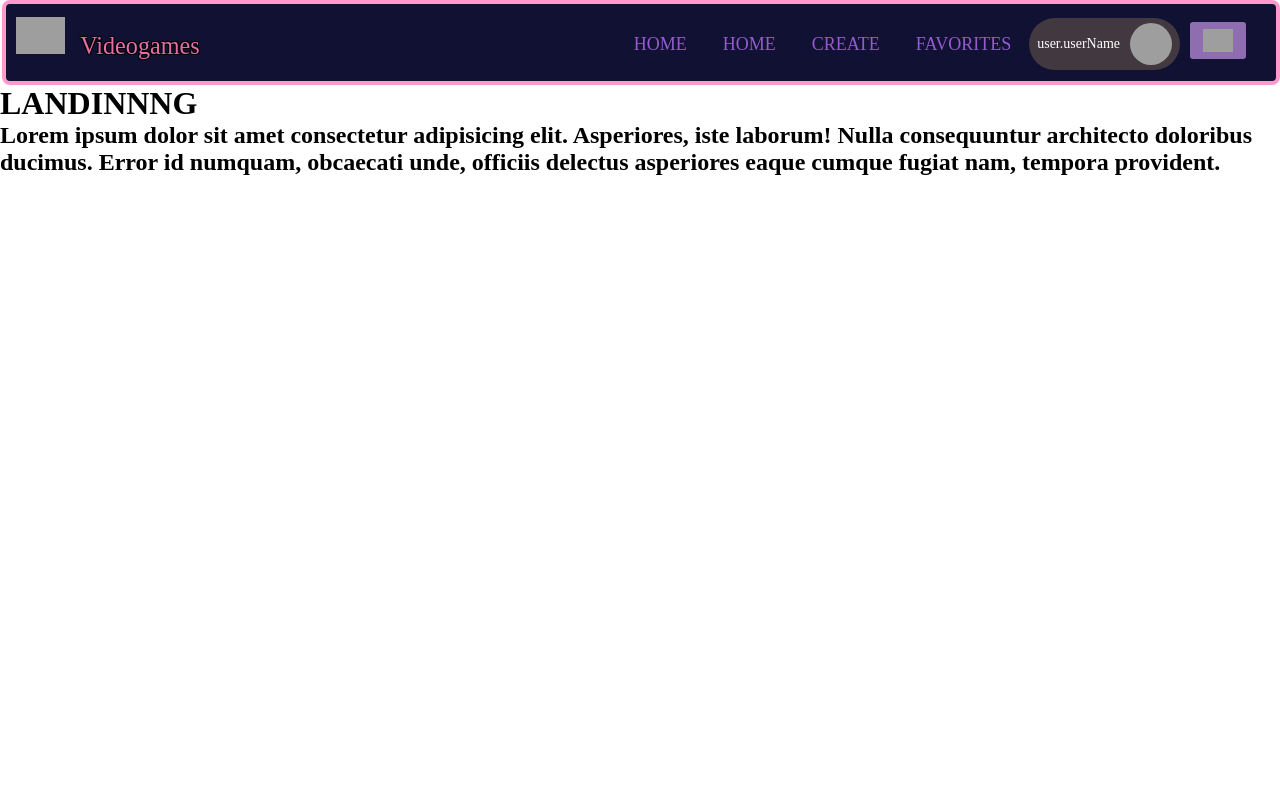
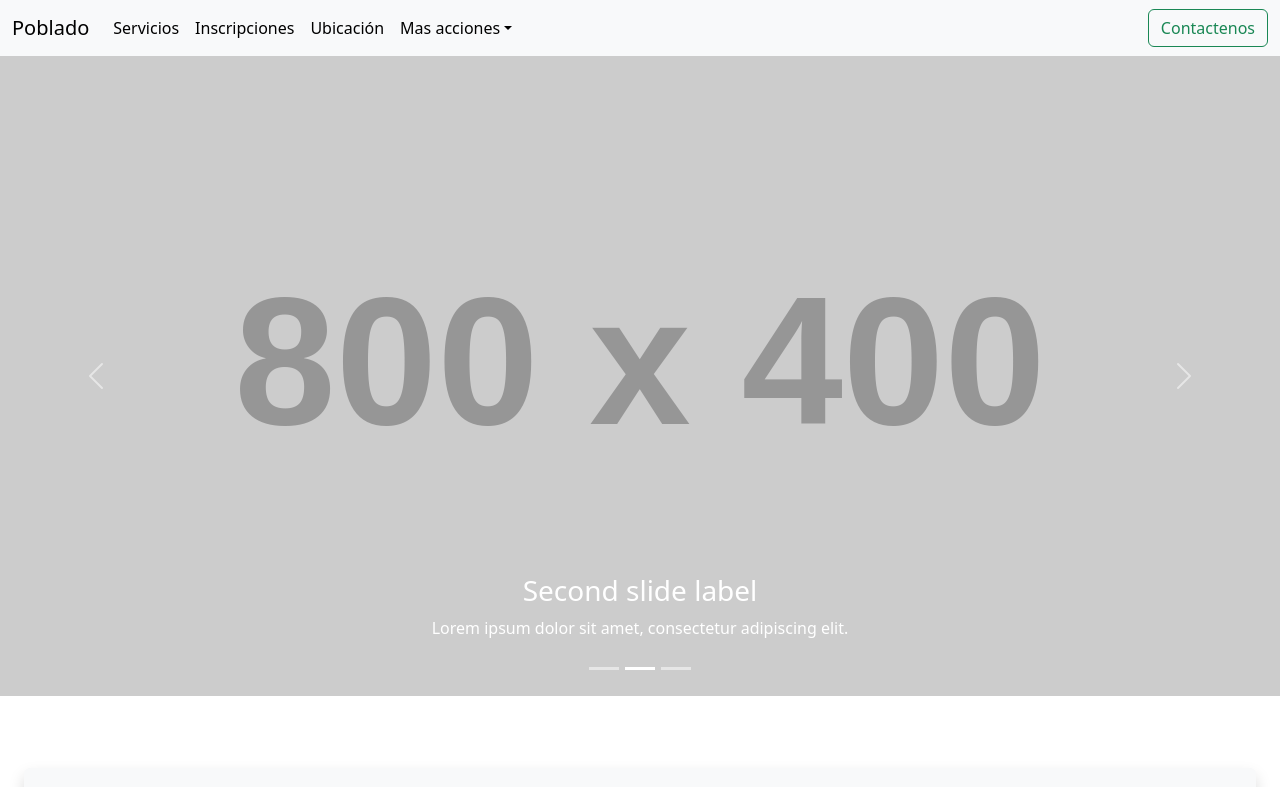
Before and after one commit to CesarABaron/Driving-School, a React (Vite) app in the folder client/: page / in a window 1280 px wide. Shown: the top 787 px of the page. Built offline with nearby package versions, Linux system fonts and the light colour scheme; grey boxes are pictures that could not be loaded.

Commit message:
NavBar responsive + Home

```diff
--- a/client/src/App.jsx
+++ b/client/src/App.jsx
@@ -1,4 +1,6 @@
 import './App.css'
+import "bootstrap/dist/css/bootstrap.min.css"
+import "bootstrap/dist/js/bootstrap.min.js"
 import {Route, Routes} from "react-router-dom"
 import Landing from './views/Landing'
 import NavBar from './components/NavBar/NavBar'
@@ -6,14 +8,12 @@ import { useLocation } from 'react-router-dom'
 import Home from './views/Home'
 function App() {
 
-  const location = useLocation()
 
   return (
     <div>
       <NavBar/>
       <Routes>
-        <Route path="/" element={<Landing/>}/>
-        <Route path="/home" element={<Home/>}/>
+        <Route path="/" element={<Home/>}/>
       </Routes>
     </div>
   )
--- /dev/null
+++ b/client/src/components/Carousel/Carousel.jsx
@@ -0,0 +1,46 @@
+import React from 'react';
+import { Carousel } from 'react-bootstrap';
+
+function MyCarousel() {
+ return (
+    <Carousel class="scale-0.1">
+      <Carousel.Item>
+        <img
+          className="d-block w-100"
+          src="https://via.placeholder.com/800x400.png?text=First+Slide"
+          alt="First slide"
+        />
+        <Carousel.Caption>
+          <h3>First slide label</h3>
+          <p>Nulla vitae elit libero, a pharetra augue mollis interdum.</p>
+        </Carousel.Caption>
+      </Carousel.Item>
+      <Carousel.Item>
+        <img
+          className="d-block w-100"
+          src="https://via.placeholder.com/800x400.png?text=Second+Slide"
+          alt="Second slide"
+        />
+
+        <Carousel.Caption>
+          <h3>Second slide label</h3>
+          <p>Lorem ipsum dolor sit amet, consectetur adipiscing elit.</p>
+        </Carousel.Caption>
+      </Carousel.Item>
+      <Carousel.Item>
+        <img
+          className="d-block w-100"
+          src="https://via.placeholder.com/800x400.png?text=Third+Slide"
+          alt="Third slide"
+        />
+
+        <Carousel.Caption>
+          <h3>Third slide label</h3>
+          <p>Praesent commodo cursus magna, vel scelerisque nisl consectetur.</p>
+        </Carousel.Caption>
+      </Carousel.Item>
+    </Carousel>
+ );
+}
+
+export default MyCarousel;
--- /dev/null
+++ b/client/src/components/Location/Location.jsx
@@ -0,0 +1,14 @@
+import React from 'react'
+
+const Location = () => {
+  return (
+    <div class="" id="location">
+      <h3 className="shadow p-3 mb-5 bg-body-tertiary rounded d-flex justify-content-center m-4">Donde estamos</h3>
+      <div class="d-flex justify-content-center" >
+        <img className="w-500" src="https://cdn.discordapp.com/attachments/1179205116247691405/1181027017953648720/images.png?ex=657f901f&is=656d1b1f&hm=d6e901aae1bbbf54a2d606c2b4680cfacc9ec9c246ce800ab96481dff1ccaa10&" alt="testmap" />
+      </div>
+    </div>
+  )
+}
+
+export default Location
--- a/client/src/components/NavBar/NavBar.jsx
+++ b/client/src/components/NavBar/NavBar.jsx
@@ -1,37 +1,144 @@
-import React, { useState } from 'react'
-import style from "./NavBar.module.css"
-import {Link} from "react-router-dom"
+import React, { useState } from 'react';
+import style from './NavBar.module.css';
+import { Link as RouterLink } from 'react-router-dom';
+import { Link as ScrollLink } from 'react-scroll';
+import "bootstrap/dist/css/bootstrap.min.css"
+import "bootstrap/dist/js/bootstrap.min.js"
+
 const NavBar = () => {
+  const [openMenu, setOpenMenu] = useState(false);
 
-    const [openMenu, setOpenMenu] = useState(false)
+  const toggleMenu = () =>{
+    setOpenMenu(!openMenu)
+  }
+
   return (
-    <nav className={style.containerNav}>
-        <label for="check">
-        <img onClick={()=>setOpenMenu(!openMenu)} src="https://cdn.discordapp.com/attachments/781222020770693152/1163340795387052072/image.png?ex=653f388b&is=652cc38b&hm=74b20567a50829083df339104ae5d8d1b93b416c6906f00f6b3fbd26b8b979b5&" className={style.checkbtn}/>
-        </label>
-      <a className={style.link}>
-        <img src={"img"} alt="logo-img" className={style.logo}/>
-        <label className={style.title}>Videogames</label>
-      </a>
-      <ul className={style.navIcons}>
-        <li onClick={()=>setOpenMenu(false)} className={style.listItem}><Link to="/chechecrack"><label className={style.navLabel}>Home</label></Link></li>
-        <li onClick={()=>setOpenMenu(false)} className={style.listItem}><Link to="/home"><label className={style.navLabel}>Home</label></Link></li>
-        <li onClick={()=>setOpenMenu(false)} className={style.listItem}><Link to="/form"><label className={style.navLabel}>Create</label></Link></li>
-        <li onClick={()=>setOpenMenu(false)} className={style.listItem}><Link to="/favs"><label className={style.navLabel}>Favorites</label></Link></li>
-        <li className={style.user}>
-          <p>user.userName</p>
-          <img src={"pic"} alt="prof-pic" onError={()=>noPicture()} onClick={()=>newProfilePicuture()}/>
-        </li>
-        <li ><Link className={style.navLink} to="/login"><img className={style.icon} alt="home-icon" src="https://cdn.discordapp.com/attachments/781222020770693152/1138335731643850863/image.png"></img></Link></li>
-      </ul>
-      <ul className={ openMenu ? style.open : style.menu}>
-        <li onClick={()=>setOpenMenu(false)} className={style.listItem}><Link to="/home">Home</Link></li>
-        <li onClick={()=>setOpenMenu(false)} className={style.listItem}><Link to="/form">Create</Link></li>
-        <li onClick={()=>setOpenMenu(false)} className={style.listItem}><Link to="/favs">Favorites</Link></li>
-        <li  className={style.listItem}><Link to="/login">Log Out</Link></li>
-      </ul>
+    <nav className="navbar sticky-top navbar-expand-lg bg-body-tertiary">
+      <div className="container-fluid">
+        <a className="navbar-brand" href="#">
+          Poblado
+        </a>
+        <button
+          className="navbar-toggler"
+          type="button"
+          data-bs-toggle="collapse"
+          data-bs-target="#navbarSupportedContent"
+          aria-controls="navbarSupportedContent"
+          aria-expanded={openMenu}
+          aria-label="Toggle navigation"
+        >
+          <span className="navbar-toggler-icon"></span>
+        </button>
+        <div className="collapse navbar-collapse" id="navbarSupportedContent">
+          <ul className="navbar-nav me-auto mb-2 mb-lg-0">
+            <li className="nav-item">
+              <ScrollLink
+              style={{cursor:"pointer"}}
+              className="nav-link active cursor-pointer"
+              activeClass="active"
+              to="our-services"
+              spy={true}
+              smooth={true}
+              offset={-70}
+              duration={500}
+              //BOOTSTRAP
+              aria-current="page"
+              data-bs-toggle="collapse"
+              data-bs-target="#navbarSupportedContent"
+              aria-controls="navbarSupportedContent"
+              aria-expanded="false"
+              aria-label="Toggle navigation"
+              >
+              Servicios
+              </ScrollLink>
+            </li>
+            <li className="nav-item">
+              <a className="nav-link active" aria-current="page" href="#"
+              data-bs-toggle="collapse"
+              data-bs-target="#navbarSupportedContent"
+              aria-controls="navbarSupportedContent"
+              aria-expanded="false"
+              aria-label="Toggle navigation"
+              >
+                Inscripciones
+              </a>
+            </li>
+            <li className="nav-item">
+            <ScrollLink
+              style={{cursor:"pointer"}}
+              className="nav-link active cursor-pointer"
+              activeClass="active"
+              to="location"
+              spy={true}
+              smooth={true}
+              offset={-70}
+              duration={500}
+              //BOOTSTRAP
+              aria-current="page"
+              data-bs-toggle="collapse"
+              data-bs-target="#navbarSupportedContent"
+              aria-controls="navbarSupportedContent"
+              aria-expanded="false"
+              aria-label="Toggle navigation"
+              >
+              Ubicación
+              </ScrollLink>
+            </li>
+            <li className="nav-item dropdown">
+              <a
+                className="nav-link active dropdown-toggle"
+                href="#"
+                role="button"
+                data-bs-toggle="dropdown"
+              >
+                Mas acciones
+              </a>
+              <ul className="dropdown-menu">
+                <li>
+                  <a className="dropdown-item" href="#">
+                    Sobre nosotros
+                  </a>
+                </li>
+                <li>
+                  <a className="dropdown-item" href="#">
+                    Noticias
+                  </a>
+                </li>
+                <li>
+                  <hr className="dropdown-divider" />
+                </li>
+                <li>
+                  <a
+                  className="dropdown-item"
+                  href="#"data-bs-toggle="collapse"
+                  data-bs-target="#navbarSupportedContent"
+                  aria-controls="navbarSupportedContent"
+                  aria-expanded="false"
+                  aria-label="Toggle navigation"
+              >
+                    Preguntas frecuentes
+                  </a>
+                </li>
+              </ul>
+            </li>
+          </ul>
+          <form className="d-flex" role="search">
+            <button
+            className="btn btn-outline-success"
+            type="submit"
+            data-bs-toggle="collapse"
+            data-bs-target="#navbarSupportedContent"
+            aria-controls="navbarSupportedContent"
+            aria-expanded="false"
+            aria-label="Toggle navigation"
+            >
+              Contactenos
+            </button>
+          </form>
+        </div>
+      </div>
     </nav>
-  )
-}
+  );
+};
 
-export default NavBar
+export default NavBar;
--- /dev/null
+++ b/client/src/components/OurServices/OurServices.jsx
@@ -0,0 +1,44 @@
+import React from 'react'
+import "bootstrap/dist/css/bootstrap.min.css"
+import "bootstrap/dist/js/bootstrap.min.js"
+
+const OurServices = () => {
+  return (
+    <div id="our-services">
+      <h3 className="shadow p-3 mb-5 bg-body-tertiary rounded d-flex justify-content-center m-4" >Nuestros servicios</h3>
+        <div class="row d-flex justify-content-center m-10">
+            <div className="card mx-5 my-3" style={{ width: '18rem' }}>
+                <img src="https://cdn.discordapp.com/attachments/1180957030673035304/1180964039564742696/ivanfernandezballestrasse_a_man_in_garen_from_league_of_legends_f4a5823f-0d0e-48b2-afa9-0ecc3e1006a7_ins.jpg?ex=657f5578&is=656ce078&hm=093eac4cf1a755897c44dac0c3a50bc44955db711c0ab4d4bbb32a75b83acdc3&" className="card-img-top" alt="..." />
+                <div className="card-body">
+                    <h5 className="card-title">Curso A2</h5>
+                    <p className="card-text">Some quick example text to build on the card title and make up the bulk of the card's content.</p>
+                    <a href="#" className="btn btn-primary">Ver más</a>
+                </div>
+            </div>
+
+            <div className="card mx-5 my-3" style={{ width: '18rem' }}>
+                <img src="https://cdn.discordapp.com/attachments/1180957030673035304/1180964039564742696/ivanfernandezballestrasse_a_man_in_garen_from_league_of_legends_f4a5823f-0d0e-48b2-afa9-0ecc3e1006a7_ins.jpg?ex=657f5578&is=656ce078&hm=093eac4cf1a755897c44dac0c3a50bc44955db711c0ab4d4bbb32a75b83acdc3&" className="card-img-top" alt="..." />
+                <div className="card-body">
+                    <h5 className="card-title">Curso B1</h5>
+                    <p className="card-text">Some quick example text to build on the card title and make up the bulk of the card's content.</p>
+                    <a href="#" className="btn btn-primary">Ver más</a>
+                </div>
+            </div>
+
+            <div className="card mx-5 my-3" style={{ width: '18rem' }}>
+                <img src="https://cdn.discordapp.com/attachments/1180957030673035304/1180964039564742696/ivanfernandezballestrasse_a_man_in_garen_from_league_of_legends_f4a5823f-0d0e-48b2-afa9-0ecc3e1006a7_ins.jpg?ex=657f5578&is=656ce078&hm=093eac4cf1a755897c44dac0c3a50bc44955db711c0ab4d4bbb32a75b83acdc3&" className="card-img-top" alt="..." />
+                <div className="card-body">
+                    <h5 className="card-title">Tramites y licencias</h5>
+                    <p className="card-text">Some quick example text to build on the card title and make up the bulk of the card's content.</p>
+                    <a href="#" className="btn btn-primary">Ver más</a>
+                </div>
+            </div>
+        </div><br/>
+        <h4 class="d-flex justify-content-center" >¿Trabajas o estudias? ¡No te preocupes!
+            Tenemos HORARIOS FLEXIBLES 6:00 am a 10:00 pm
+        </h4>
+    </div>
+  )
+}
+
+export default OurServices
--- /dev/null
+++ b/client/src/components/WhyUs/WhyUs.jsx
@@ -0,0 +1,15 @@
+import React from 'react'
+
+const WhyUs = () => {
+  return (
+    <div data-bs-target="#navbar" id="#why-us">
+      <h3 className="shadow p-3 mb-5 bg-body-tertiary rounded d-flex justify-content-center m-4">Por qué elegirnos</h3>
+      <h4>Lorem ipsum dolor sit amet consectetur adipisicing elit. Commodi aliquid cum quis, perferendis deleniti ad aspernatur ratione ducimus esse ex in nulla ut, nostrum incidunt illum quia eveniet magni a.</h4>
+      <h4>Lorem ipsum dolor sit amet consectetur adipisicing elit. Commodi aliquid cum quis, perferendis deleniti ad aspernatur ratione ducimus esse ex in nulla ut, nostrum incidunt illum quia eveniet magni a.</h4>
+      <h4>Lorem ipsum dolor sit amet consectetur adipisicing elit. Commodi aliquid cum quis, perferendis deleniti ad aspernatur ratione ducimus esse ex in nulla ut, nostrum incidunt illum quia eveniet magni a.</h4>
+      <h4>Lorem ipsum dolor sit amet consectetur adipisicing elit. Commodi aliquid cum quis, perferendis deleniti ad aspernatur ratione ducimus esse ex in nulla ut, nostrum incidunt illum quia eveniet magni a.</h4>
+    </div>
+  )
+}
+
+export default WhyUs
--- a/client/src/views/Home.jsx
+++ b/client/src/views/Home.jsx
@@ -1,9 +1,16 @@
+import Carousel from "../components/Carousel/Carousel"
+import OurServices from "../components/OurServices/OurServices"
+import WhyUs from "../components/WhyUs/WhyUs"
+import Location from "../components/Location/Location"
 import React from 'react'
 
 const Home = () => {
   return (
     <div>
-        <h1>HOMEEEEE</h1>
+        <Carousel/><br/><br/>
+        <WhyUs/><br/><br/>
+        <OurServices/><br/><br/>
+        <Location/>
     </div>
   )
 }
```
Also changed, not shown: client/package.json (+7 -4 lines), client/src/views/AboutUs.jsx (added, +11 -0 lines).
